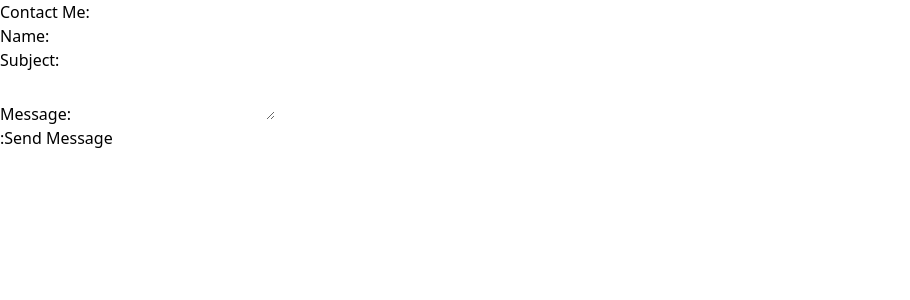
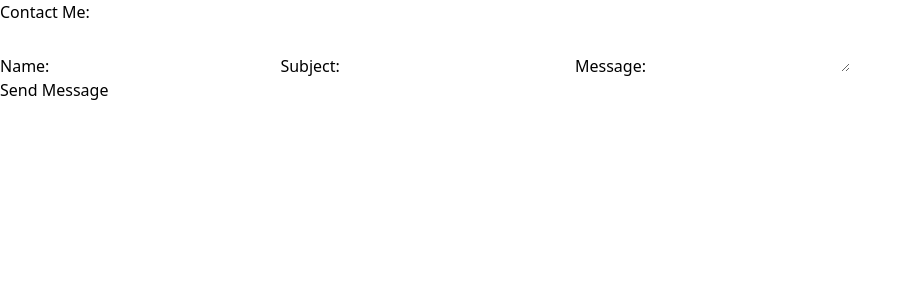
Before and after one commit to Raqueldelamer/capstoneproject-3, a Next.js app: page /contact in a window 1280 px wide. Shown: the top 300 px of the page, without its empty margins (0-910 px from the left). Built offline with nearby package versions, Linux system fonts and the light colour scheme.

Commit message:
update email.js & contact.js

```diff
--- a/src/pages/api/email.js
+++ b/src/pages/api/email.js
@@ -1,8 +1,8 @@
 import { Resend } from 'resend';
 import { Redis } from '@upstash/redis';
 
-const resend_api_key = process.env.resend_api_key;
-const resend = new Resend(resend_api_key);
+const RESEND_API_KEY = process.env.RESEND_API_KEY;
+const resend = new Resend(RESEND_API_KEY);
 const redis = Redis.fromEnv();
 
 
--- a/src/pages/contact.js
+++ b/src/pages/contact.js
@@ -52,26 +52,21 @@ export default function MailPage() {
             <form className="ml-2">
                 Name:<input id="user-name" className="px-4 ml-1 mb-1 text-black flex" type="text" value={user}
                 onChange={changeHandler} />
-            </form>
 
-            <form className="ml-2">
                 Subject: <input id="subject" className="px-4 ml-1 mb-1 text-black flex" type="text" value={subject}
                 onChange={subjectChangeHandler} />
-            </form>
 
-            <form className="ml-2">
+
                 Message: <textarea id="message" className="border-blue-900 px-4 ml-1 mb-1 text-black flex" value={message}
                 type="text" onChange={messageChangeHandler} />
             </form>
-
-
 
             <form>
                 <button id="send-message-button" className="text-white bg-gradient-to-r from-blue-500 via-blue-600
                 to-blue-700 hover:bg-gradient-to-br focus:ring-4 focus:outline-none
                 focus:ring-blue-300 dark:focus:ring-blue-800 font-medium rounded-lg
                 text-m px-2 py-2.5 text-center me-2 mt-3 ml-2"
-                type="button" onClick={handleClick}> :Send Message
+                type="button" onClick={handleClick}> Send Message
                 </button>
             </form>
             {/* Feedback message */}
```
